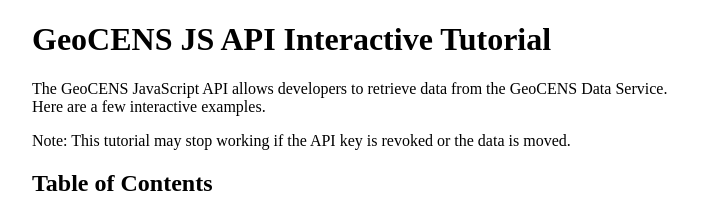
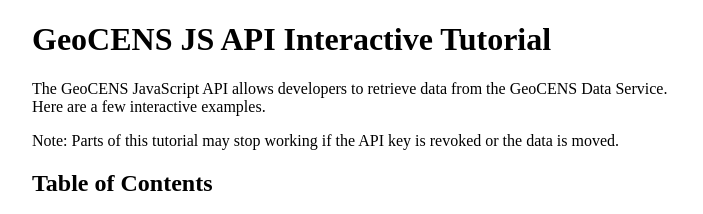
Before and after one commit to Canarie-Sensor-RPI/geocens-js-api, a website: page demo/index.html in a window 1280 px wide. Shown: the top 214 px of the page, without its empty margins (288-991 px from the left). Drawn offline with Linux system fonts and the light colour scheme.

Commit message:
Update demo note

```diff
--- a/demo/index.html
+++ b/demo/index.html
@@ -23,7 +23,7 @@
 
 <p>The GeoCENS JavaScript API allows developers to retrieve data from the GeoCENS Data Service. Here are a few interactive examples.</p>
 
-<p>Note: This tutorial may stop working if the API key is revoked or the data is moved.</p>
+<p>Note: Parts of this tutorial may stop working if the API key is revoked or the data is moved.</p>
 
 <h2>Table of Contents</h2>
 
```
